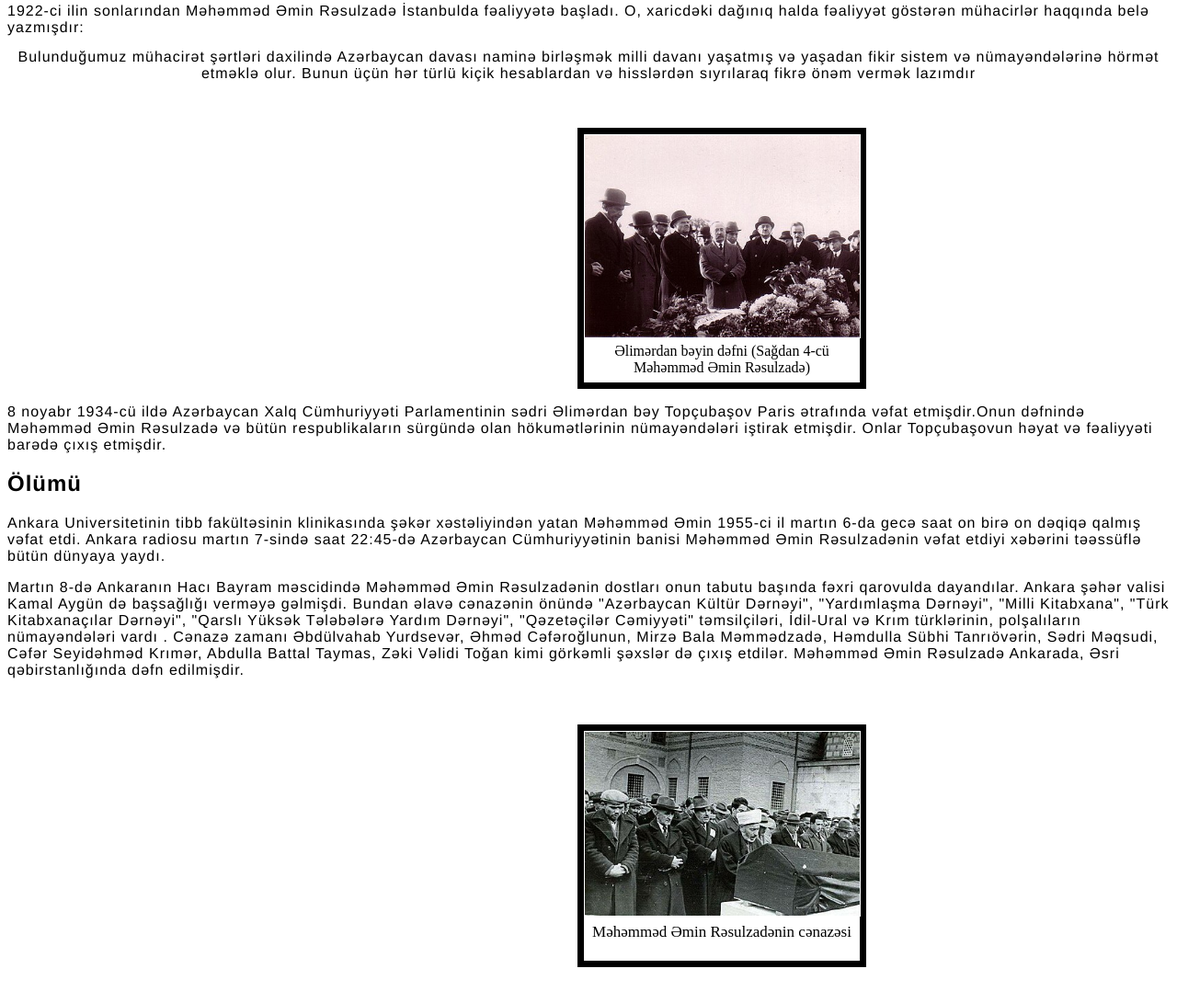
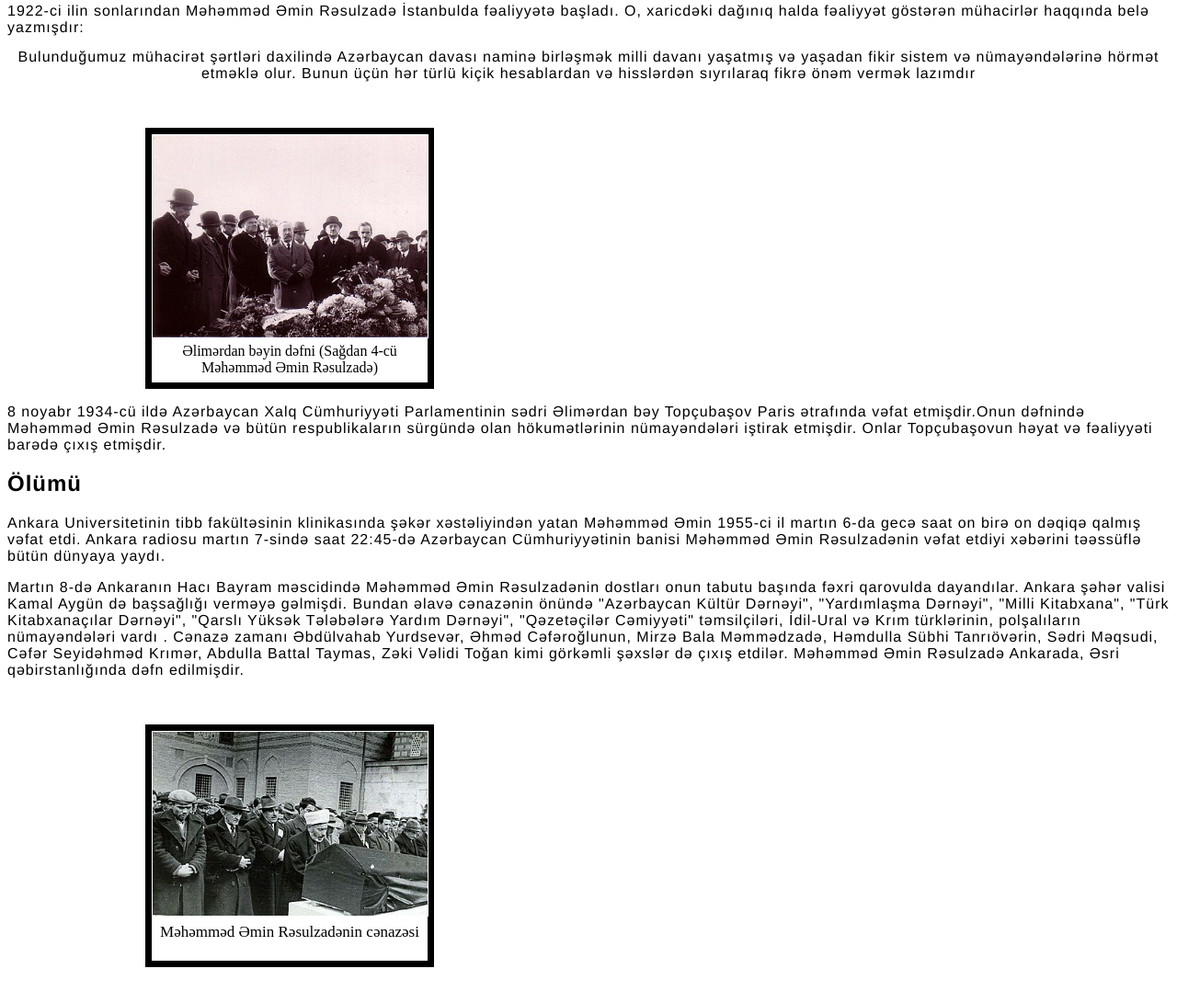
Before and after one commit to Aysunone/Homework-text, a plain HTML site: page index.html in a window 1280 px wide. Shown: the part 897-1988 px from the top of the page at 92% size. Drawn offline with Linux system fonts and the light colour scheme.

Commit message:
deyusiklik

```diff
--- a/index.html
+++ b/index.html
@@ -31,7 +31,7 @@
             height: 320px;
             width: 220px;
             border: solid 7px black;
-            margin-left: 620px;
+            margin-left: 150px;
             margin-top: 50px;
         }
         .sekil1{
@@ -57,7 +57,7 @@
             height: 270px;
             width: 300px;
             border: solid 7px black;
-            margin-left: 620px;
+            margin-left: 150px;
             margin-top: 50px;
         }
         .merdansekil{
@@ -75,7 +75,7 @@
             height: 250px;
             width: 300px;
             border: solid 7px black;
-            margin-left: 620px;
+            margin-left: 150px;
             margin-top: 50px;
         }
         .defnsekil{
```
